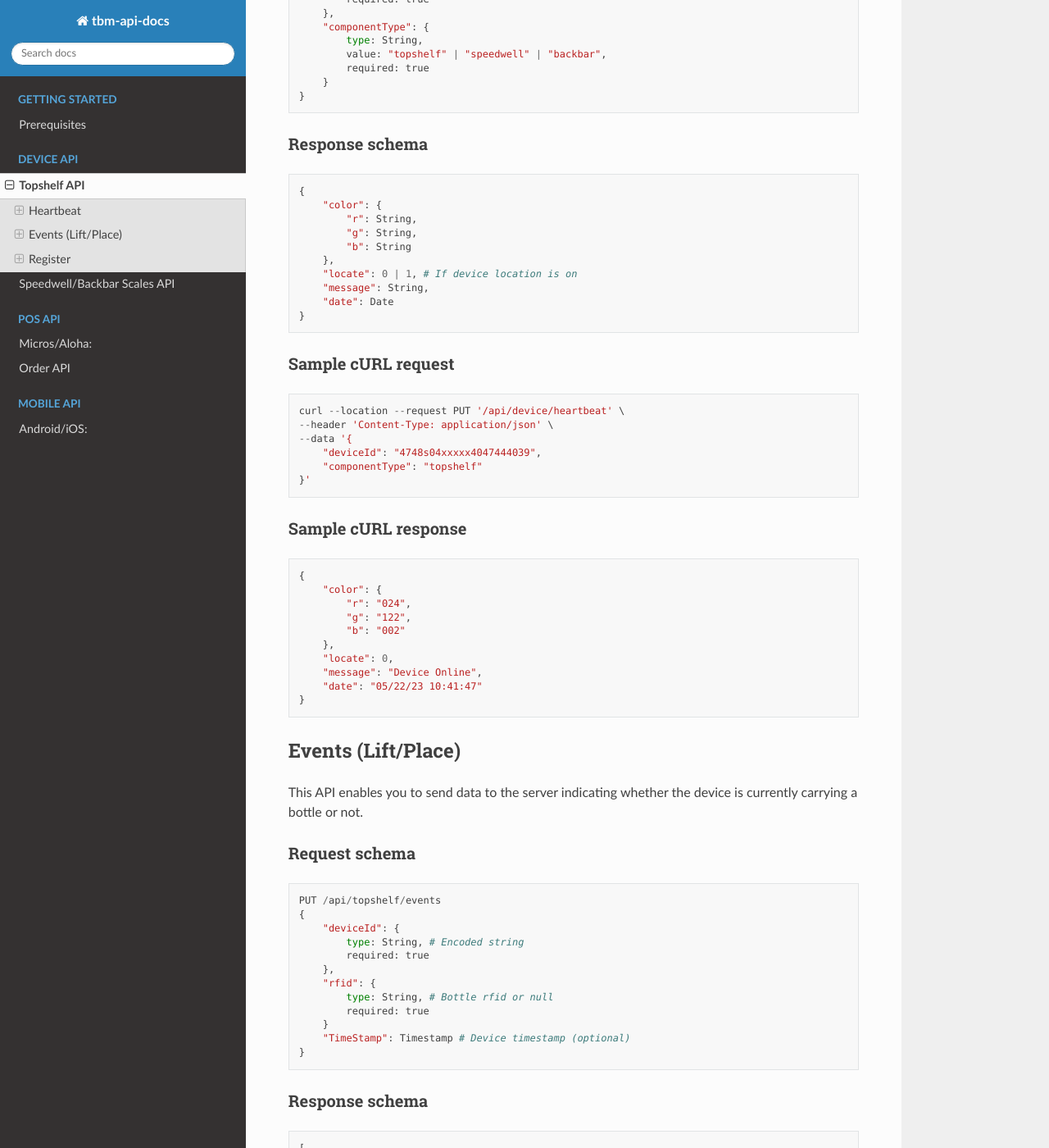
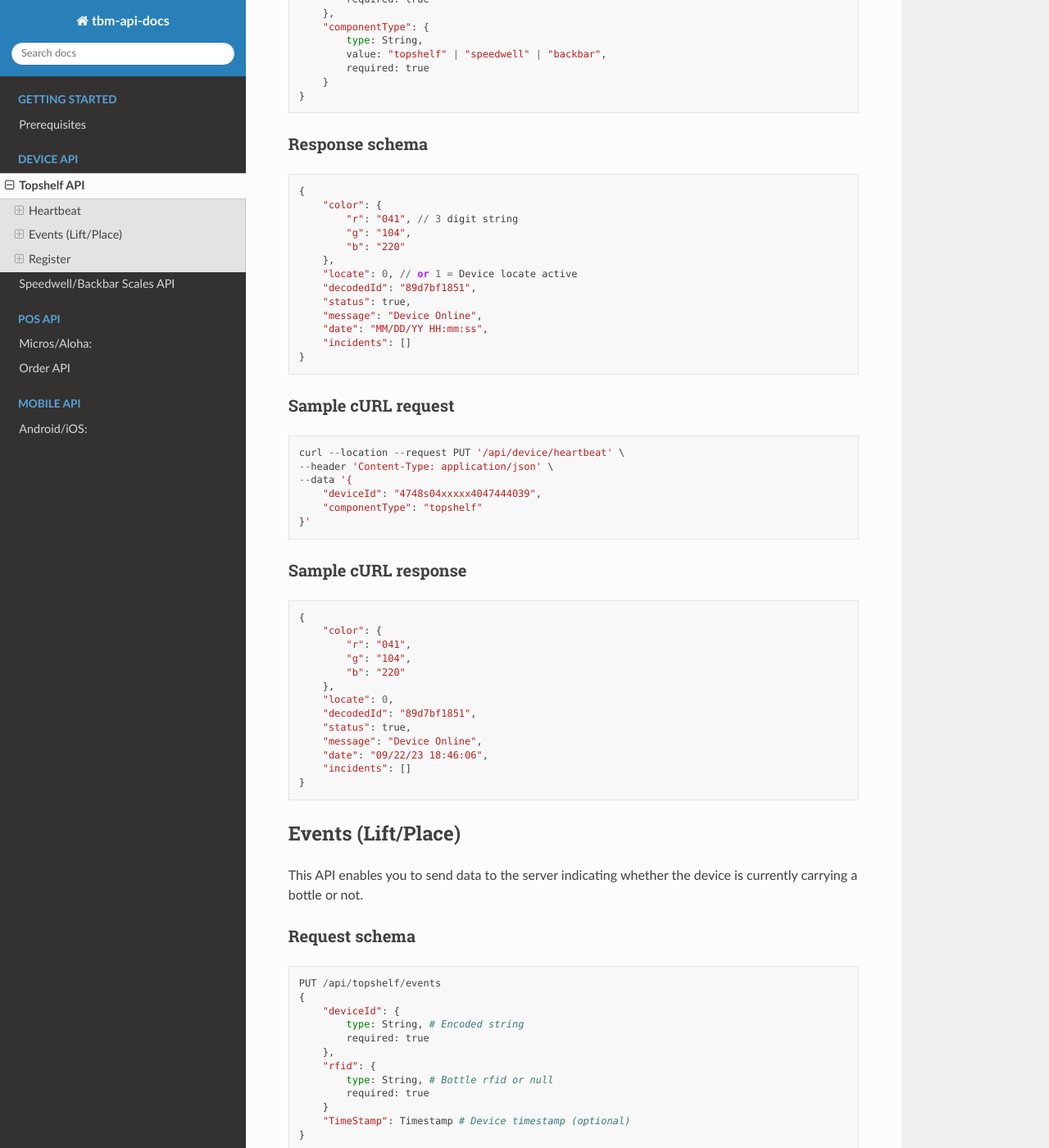
Before and after one commit to gozonjoedaimar/tbm-api-docs, a Sphinx documentation site: the page built from docs/api/device/topshelf.rst, in a window 1280 px wide and 1400 px high, scrolled down 427 px. Shown: the whole window at 82% size. Built offline with Sphinx 7.4.7 and the Read the Docs theme 2.0.0, drawn with Linux system fonts in a browser that asks for light colours; some of the changed text lies outside the part shown.

Commit message:
Update topshelf doc

```diff
--- a/docs/api/device/topshelf.rst
+++ b/docs/api/device/topshelf.rst
@@ -31,13 +31,16 @@ Response schema
 
     {
         "color": {
-            "r": String,
-            "g": String,
-            "b": String
+            "r": "041", // 3 digit string
+            "g": "104",
+            "b": "220"
         },
-        "locate": 0 | 1, # If device location is on
-        "message": String,
-        "date": Date
+        "locate": 0, // or 1 = Device locate active
+        "decodedId": "89d7bf1851",
+        "status": true,
+        "message": "Device Online",
+        "date": "MM/DD/YY HH:mm:ss",
+        "incidents": []
     }
 
 Sample cURL request
@@ -59,13 +62,16 @@ Sample cURL response
 
     {
         "color": {
-            "r": "024",
-            "g": "122",
-            "b": "002"
+            "r": "041",
+            "g": "104",
+            "b": "220"
         },
         "locate": 0,
+        "decodedId": "89d7bf1851",
+        "status": true,
         "message": "Device Online",
-        "date": "05/22/23 10:41:47"
+        "date": "09/22/23 18:46:06",
+        "incidents": []
     }
 
 Events (Lift/Place)
@@ -101,10 +107,12 @@ Response schema
             "status": Boolean,
             "event": {
                 "datetime": Date,
+                ...
                 "flag": {
                     type: String
                     value: "Lift" | "Put"
                 },
+                ...
             }
         }
     ]
@@ -133,7 +141,9 @@ Sample cURL response
             "event": {
                 "datetime": "2023-05-22T15:16:56.325Z",
                 "location_name": "The Gypsy Case",
+                ...
                 "flag": "Put"
+                ...
             }
         }
     ]
@@ -164,10 +174,11 @@ Response schema
 .. code-block::
 
     {
-        "status": Boolean,
-        "message": String,
+        "status": boolean,
+        "message": "Device successfully updated",
         "data": {
-            "updated": Date,
+            "updated": "MM/DD/YY HH:mm:ss",
+            "deviceId": "89d7bf1851"
         }
     }
 
@@ -193,6 +204,7 @@ Sample cURl response
         "status": true,
         "message": "Device successfully updated",
         "data": {
-            "updated": "05/22/23 10:41:47",
+            "updated": "09/22/23 18:44:29",
+            "deviceId": "89d7bf1851"
         }
     }
```
